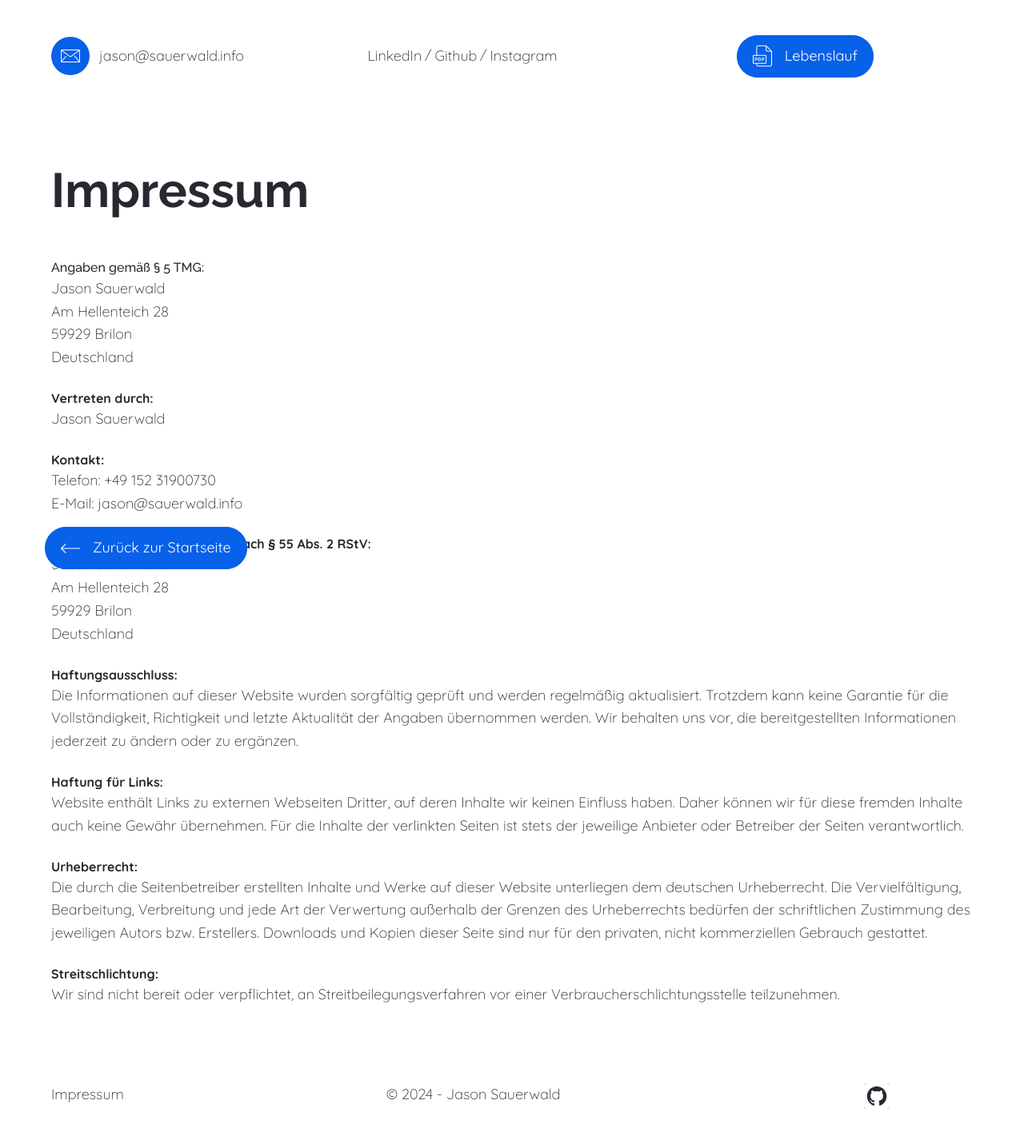
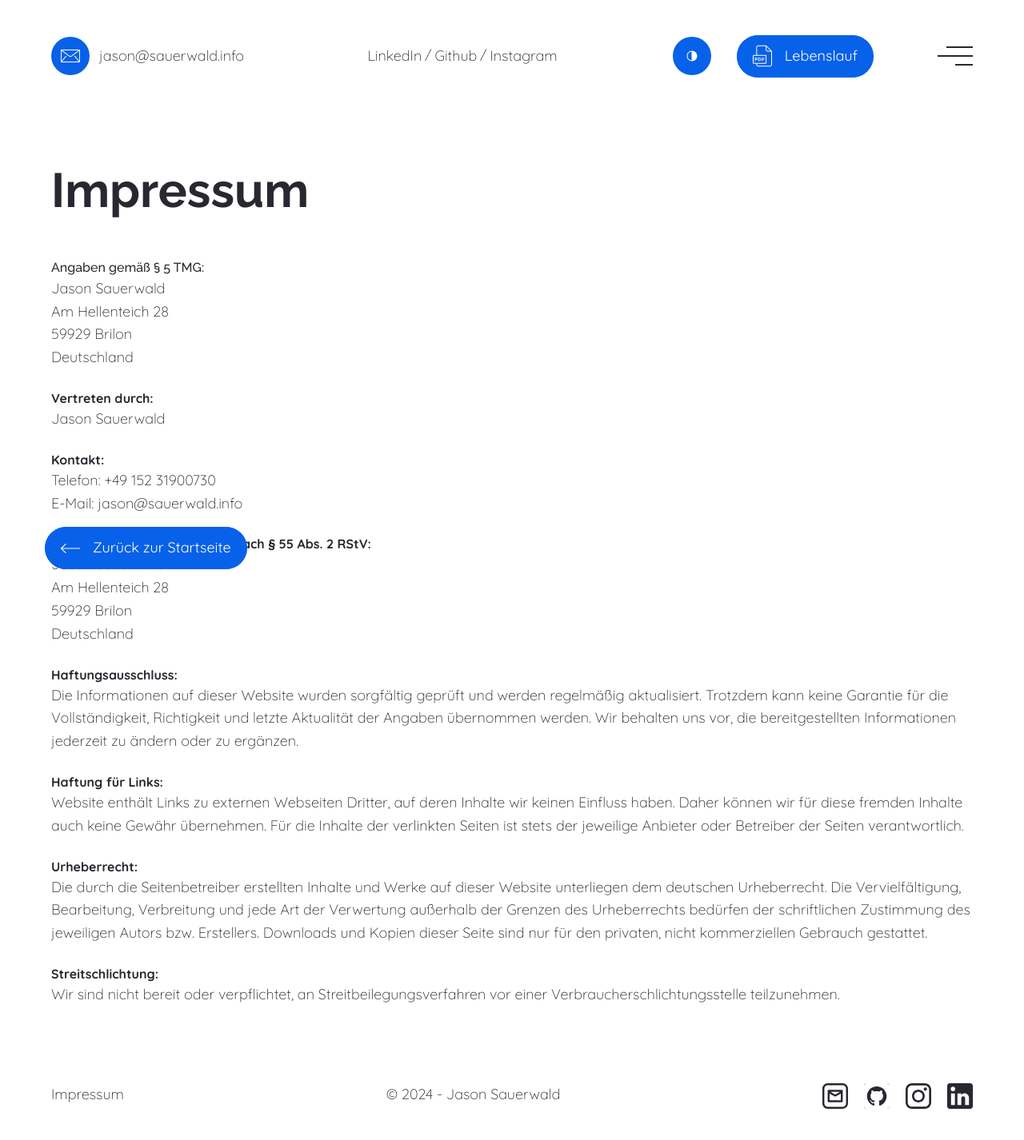
Before and after one commit to JasonSa19/vue-portfolio, a Vue app: page /impressum in a window 1280 px wide. Shown: the top 1426 px of the page at 80% size. Built offline with nearby package versions, Linux system fonts and the light colour scheme.

Commit message:
Reactivate preference-mode styles

```diff
--- a/src/components/Footer.vue
+++ b/src/components/Footer.vue
@@ -31,7 +31,9 @@ const linkInstagram = ref("https://www.instagram.com/jason_sa_/");
         target="_blank"
         :href="`mailto:${mailAddress}`"
       >
-        <mailbox class="w-8 h-8 transition-all fill-white"></mailbox>
+        <mailbox
+          class="w-8 h-8 transition-all dark:fill-white fill-grey"
+        ></mailbox>
       </a>
       <a
         aria-label="Link zum Github-Profil"
@@ -45,14 +47,14 @@ const linkInstagram = ref("https://www.instagram.com/jason_sa_/");
         class="relative block transition-transform hover:-translate-y-1"
         target="_blank"
         :href="linkInstagram"
-        ><instagram class="w-8 h-8 fill-white"></instagram
+        ><instagram class="w-8 h-8 dark:fill-white fill-grey"></instagram
       ></a>
       <a
         aria-label="Link zum LinkedIn-Profil"
         class="relative block transition-transform hover:-translate-y-1"
         target="_blank"
         :href="linkLinkedin"
-        ><linkedin class="w-8 h-8 fill-white"></linkedin
+        ><linkedin class="w-8 h-8 dark:fill-white fill-grey"></linkedin
       ></a>
     </div>
   </footer>
--- a/src/components/Header.vue
+++ b/src/components/Header.vue
@@ -3,7 +3,7 @@ import { ref } from "vue";
 import vectorLink from "./modules/vectorLink.vue";
 import customBtn from "./modules/customBtn.vue";
 import Nav from "./nav.vue";
-// import modeSwitcher from "./modules/modeSwitcher.vue";
+import modeSwitcher from "./modules/modeSwitcher.vue";
 
 const mailAddress = ref("jason@sauerwald.info");
 const linkedIn = ref("https://www.linkedin.com/in/jasonsauerwald/");
@@ -52,7 +52,7 @@ const toggleHeader = () => {
         >
       </span>
       <div class="flex items-center justify-end flex-1 gap-8">
-        <!-- <modeSwitcher uniqueId="theme-toggle" /> -->
+        <modeSwitcher uniqueId="theme-toggle" />
         <customBtn
           target="_blank"
           :link="resume"
@@ -67,13 +67,13 @@ const toggleHeader = () => {
         class="relative z-20 flex flex-col justify-between h-6 ml-20 transition-all menu-toggle align-end group w-11"
       >
         <span
-          class="absolute right-0 top-0 inline-block h-[2px] w-3/4 bg-white transition-all group-hover:w-full"
+          class="absolute right-0 top-0 inline-block h-[2px] w-3/4 dark:bg-white bg-grey transition-all group-hover:w-full"
         ></span>
         <span
-          class="absolute right-0 top-2/4 inline-block h-[2px] w-full -translate-y-2/4 bg-white"
+          class="absolute right-0 top-2/4 inline-block h-[2px] w-full -translate-y-2/4 dark:bg-white bg-grey"
         ></span>
         <span
-          class="absolute bottom-0 right-0 inline-block h-[2px] w-2/4 bg-white transition-all group-hover:w-full"
+          class="absolute bottom-0 right-0 inline-block h-[2px] w-2/4 dark:bg-white bg-grey transition-all group-hover:w-full"
         ></span>
       </button>
     </div>
--- a/src/components/nav.vue
+++ b/src/components/nav.vue
@@ -1,6 +1,6 @@
 <template>
   <nav
-    class="absolute z-10 flex items-center justify-center w-full pt-2 transition-all duration-200 border-b-2 -top-[30rem] bg-grey pb-11 border-blue"
+    class="absolute z-10 flex items-center justify-center w-full pt-2 transition-all duration-200 border-b-2 -top-[30rem] bg-white dark:bg-grey pb-11 border-blue"
   >
     <div class="ml-4 mr-auto nav-inner lg:ml-auto">
       <ul class="flex flex-col justify-center gap-16 lg:flex-row xl:text-md">
```
